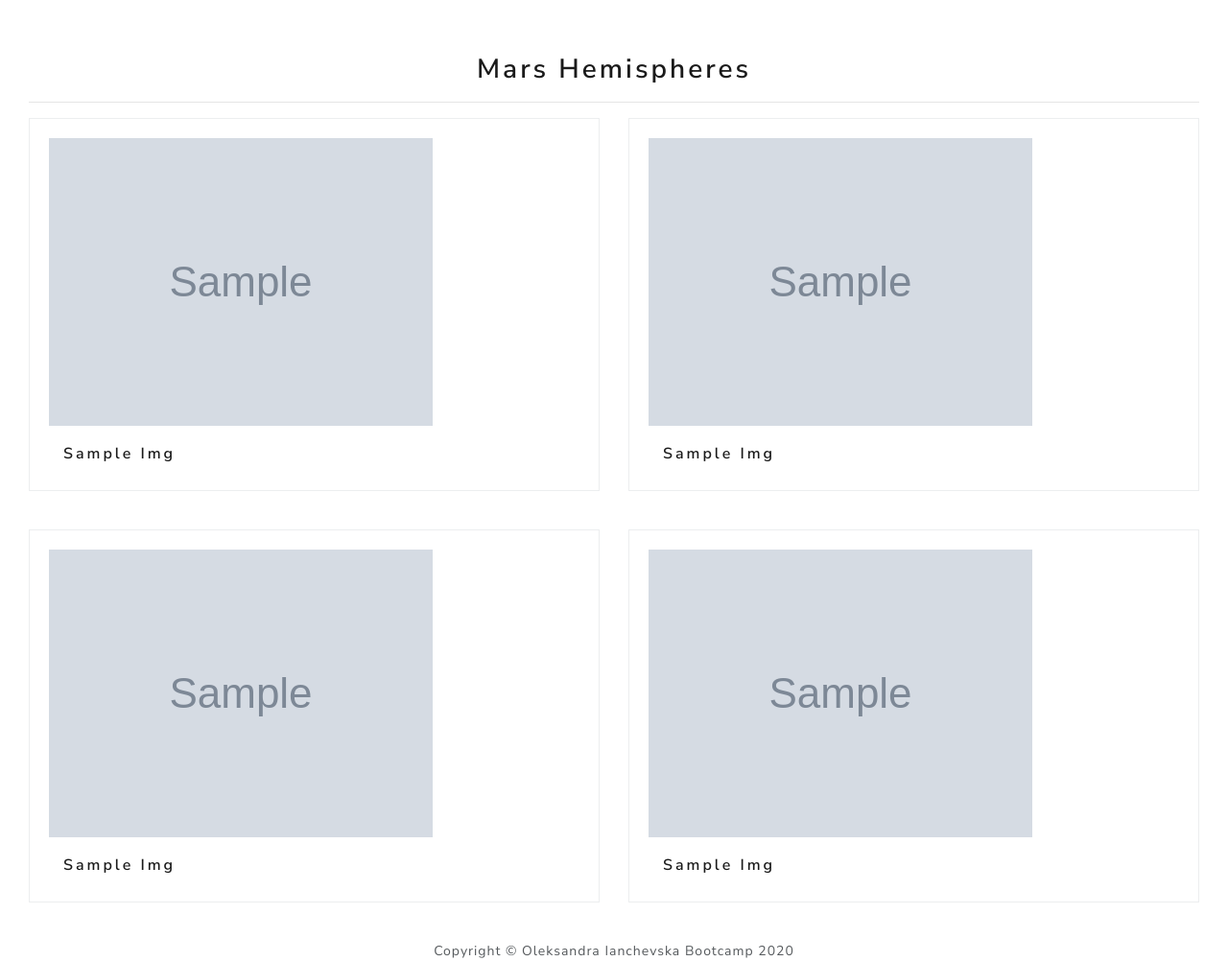
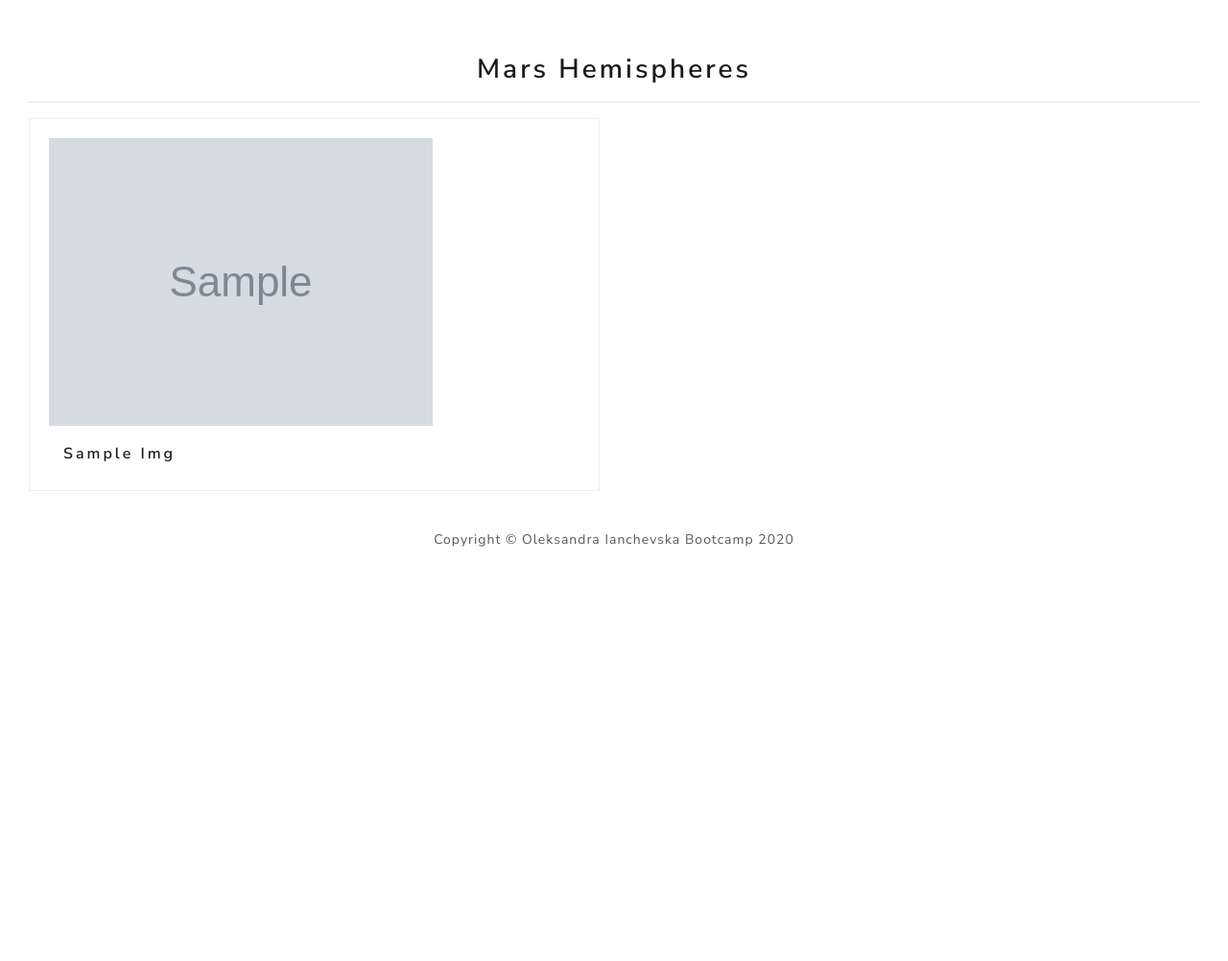
Before and after one commit to oianchevska/web-scraping-challenge, a Flask app: page / in a window 1280 px wide. Shown: the part 777-1779 px from the top of the page at 96% size. After the commit the page ends 1347 px from the top, so only its background shows below. Run offline with Flask 2, Linux system fonts and the light colour scheme; grey boxes marked "Sample" are stand-in pictures; a database or web service that is not in the repository returns one stand-in record (values such as "Sample title"); some libraries are stand-ins or nearby versions.

Commit message:
HW-12: final work

```diff
--- a/Missions_to_Mars/scrape_mars.py
+++ b/Missions_to_Mars/scrape_mars.py
@@ -29,7 +29,7 @@
     featured_image_url = 'https://www.jpl.nasa.gov/spaceimages/?search=&category=Mars'
     browser.visit(featured_image_url)
     browser.find_by_css('a#full_image.button.fancybox').first.click()
-    time.sleep(1)
+    time.sleep(2)
     html = browser.html
     soup = bs(html, "html.parser")
     mars_image = soup.find_all(attrs={'class': 'fancybox-image'})[0]
@@ -41,7 +41,7 @@
     # Mars Weather
     twitter_url = 'https://twitter.com/marswxreport?lang=en'
     browser.visit(twitter_url)
-    time.sleep(1)
+    time.sleep(2)
     html = browser.html
     soup = bs(html, "html.parser")
     twitter_news = soup.find_all(attrs={'role': 'article'})[0]
@@ -65,7 +65,7 @@
     for i in range(len(browser.find_by_css('img.thumb'))):
         img_page = browser.find_by_css('img.thumb')
         img_page[i].click()
-        time.sleep(5)
+        time.sleep(2)
         html = browser.html
         soup = bs(html, "html.parser")
         image_info = soup.find_all(attrs={'class': 'wide-image'})[0].get('src')
--- a/Missions_to_Mars/templates/index.html
+++ b/Missions_to_Mars/templates/index.html
@@ -14,22 +14,23 @@
         <h1> Mission to Mars</h1>
         <p><a class="btn btn-primary btn-lg" href="/scrape" role="button">Scrape New Date</a></p>
     </div>
+
     <div class="container-fluid" style="margin-left: 15px; margin-bottom: 40px">
         <h2 class="text-capitalize">Latest Mars News</h2>
         <div style="font-size: large; font-weight: bold">{{info_m.news_title}}</div>
         <p>{{info_m.news_text}}</p>
     </div>
+
     <div class="container-fluid" style="margin-left: 10px; margin-bottom: 40px">
-
         <div class="row">
 
             <div class="col-md-7">
                 <h2 class="text-capitalize">Featured Mars Image</h2>
-                <img src="{{info_m.mars_url}}" alt="Featured Mars Image" class="img-fluid">
+                <img src="{{info_m.mars_url}}" class="img-fluid">
             </div>
 
             <div class="col-md-5">
-               <div class="img-thumbnail img-thumbnail" style="margin-bottom: 40px">
+                <div class="border img-fluid" style="margin-bottom: 40px; width: 450px;padding: 10px">
                     <h2 class="text-capitalize">Current Weather on Mars</h2>
                     <p>{{info_m.mars_weather}}</p>
                 </div>
@@ -38,68 +39,41 @@
                     {{info_m.mars_facts|safe}}
                 </div>
             </div>
-
-
-
         </div>
-
     </div>
 
     <div class="container-fluid">
         <hr style="visibility: hidden;">
-                    <h2 class="text-capitalize text-center">Mars Hemispheres</h2><hr>
-                    <div class="row" style="margin-bottom: 40px">
-                        <div class="col-md-6" >
+        <h2 class="text-capitalize text-center">Mars Hemispheres</h2>
+        <hr>
+        <div class="row">
+            {% for img in info_m.mars_images_titles %}
+            <div class="col-md-6" style="margin-bottom: 40px">
                 <div class="border" style="padding: 20px">
-
-                                 <img src="{{info_m.mars_images_titles[0].img_url}}" alt="Mars" class="img-fluid" >
+                    <img src="{{img.img_url}}" alt="Mars" class="img-fluid">
                     <div class="col-lg" style="margin-top: 20px">
-                                <h5 class="text-capitalize">{{info_m.mars_images_titles[0].title}}</h5>
-                                   </div>
-                            </div>
-
-
-
-                        </div>
-                        <div class="col-md-6">
-                            <div class="border" style="padding: 20px">
-                            <img src="{{info_m.mars_images_titles[1].img_url}}" alt="Mars" class="img-fluid" >
-                                  <div class="col-lg"  style="margin-top: 20px">
-                            <h5 class="text-capitalize">{{info_m.mars_images_titles[1].title}}</h5>
+                        <h5 class="text-capitalize">{{img.title}}</h5>
                     </div>
                 </div>
             </div>
-                    </div>
-                    <div class="row" style="margin-bottom: 40px">
-                        <div class="col-md-6">
-                            <div class="border" style="padding: 20px">
-                                <img src="{{info_m.mars_images_titles[2].img_url}}" alt="Mars" class="img-fluid" >
-                            <div class="col-lg" style="margin-top: 20px">
-                                 <h5 class="text-capitalize">{{info_m.mars_images_titles[2].title}}</h5>
-                            </div>
-
-                            </div>
-                        </div>
-                        <div class="col-md-6">
-                            <div class="border" style="padding: 20px">
-                            <img src="{{info_m.mars_images_titles[3].img_url}}" alt="Mars" class="img-fluid">
-                            <div class="col-lg" style="margin-top: 20px">
-                                <h5 class="text-capitalize">{{info_m.mars_images_titles[3].title}}</h5>
-                                </div>
-                              </div>
+            {% endfor %}
         </div>
     </div>
 </div>
 
-  </div>
-
 <footer>
-      <div class="text-center">Copyright © Oleksandra Ianchevska Bootcamp 2020 </div>
+    <div class="text-center">Copyright © Oleksandra Ianchevska Bootcamp 2020</div>
 </footer>
 
-    <script src="https://code.jquery.com/jquery-3.3.1.slim.min.js" integrity="sha384-q8i/X+965DzO0rT7abK41JStQIAqVgRVzpbzo5smXKp4YfRvH+8abtTE1Pi6jizo" crossorigin="anonymous"></script>
-    <script src="https://cdnjs.cloudflare.com/ajax/libs/popper.js/1.14.7/umd/popper.min.js" integrity="sha384-UO2eT0CpHqdSJQ6hJty5KVphtPhzWj9WO1clHTMGa3JDZwrnQq4sF86dIHNDz0W1" crossorigin="anonymous"></script>
-    <script src="https://stackpath.bootstrapcdn.com/bootstrap/4.3.1/js/bootstrap.min.js" integrity="sha384-JjSmVgyd0p3pXB1rRibZUAYoIIy6OrQ6VrjIEaFf/nJGzIxFDsf4x0xIM+B07jRM" crossorigin="anonymous"></script>
+<script src="https://code.jquery.com/jquery-3.3.1.slim.min.js"
+        integrity="sha384-q8i/X+965DzO0rT7abK41JStQIAqVgRVzpbzo5smXKp4YfRvH+8abtTE1Pi6jizo"
+        crossorigin="anonymous"></script>
+<script src="https://cdnjs.cloudflare.com/ajax/libs/popper.js/1.14.7/umd/popper.min.js"
+        integrity="sha384-UO2eT0CpHqdSJQ6hJty5KVphtPhzWj9WO1clHTMGa3JDZwrnQq4sF86dIHNDz0W1"
+        crossorigin="anonymous"></script>
+<script src="https://stackpath.bootstrapcdn.com/bootstrap/4.3.1/js/bootstrap.min.js"
+        integrity="sha384-JjSmVgyd0p3pXB1rRibZUAYoIIy6OrQ6VrjIEaFf/nJGzIxFDsf4x0xIM+B07jRM"
+        crossorigin="anonymous"></script>
 </body>
 
 </html>
```
Lines whose indentation alone changed are shown as unchanged.
